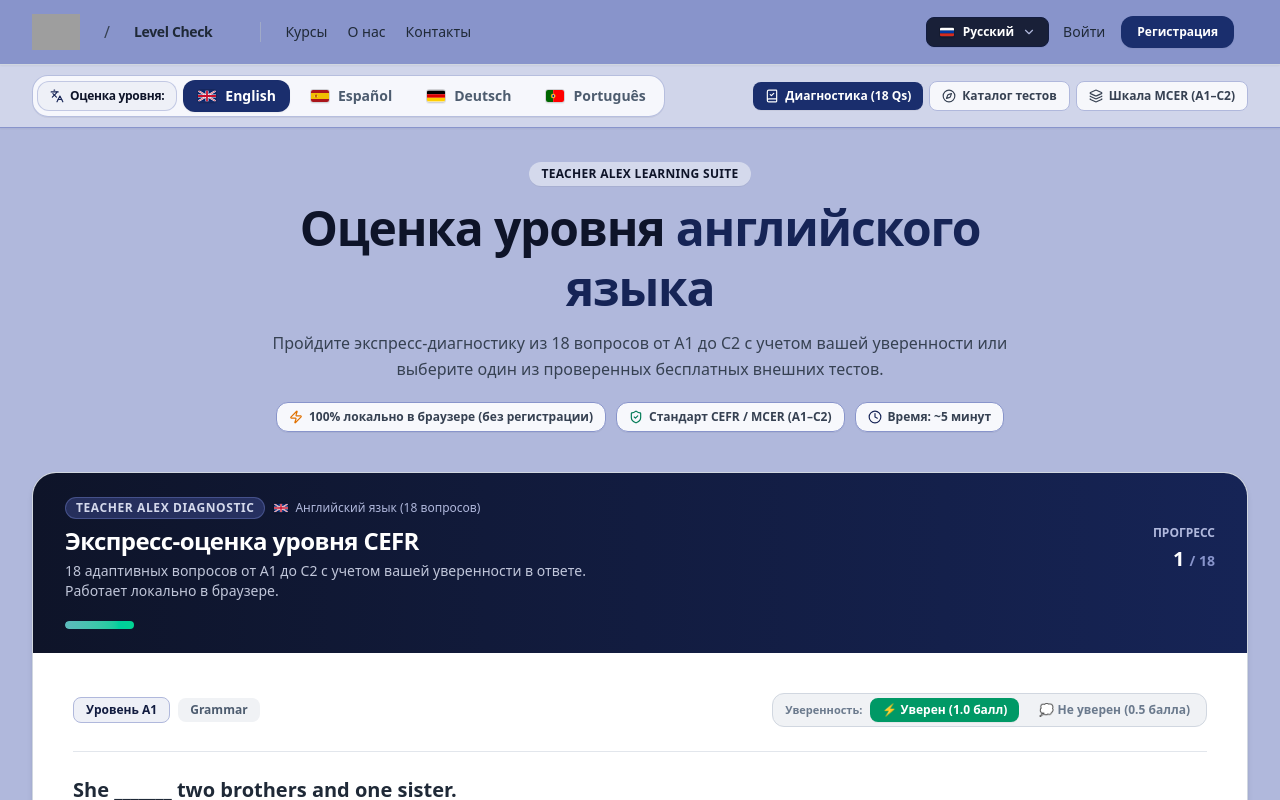
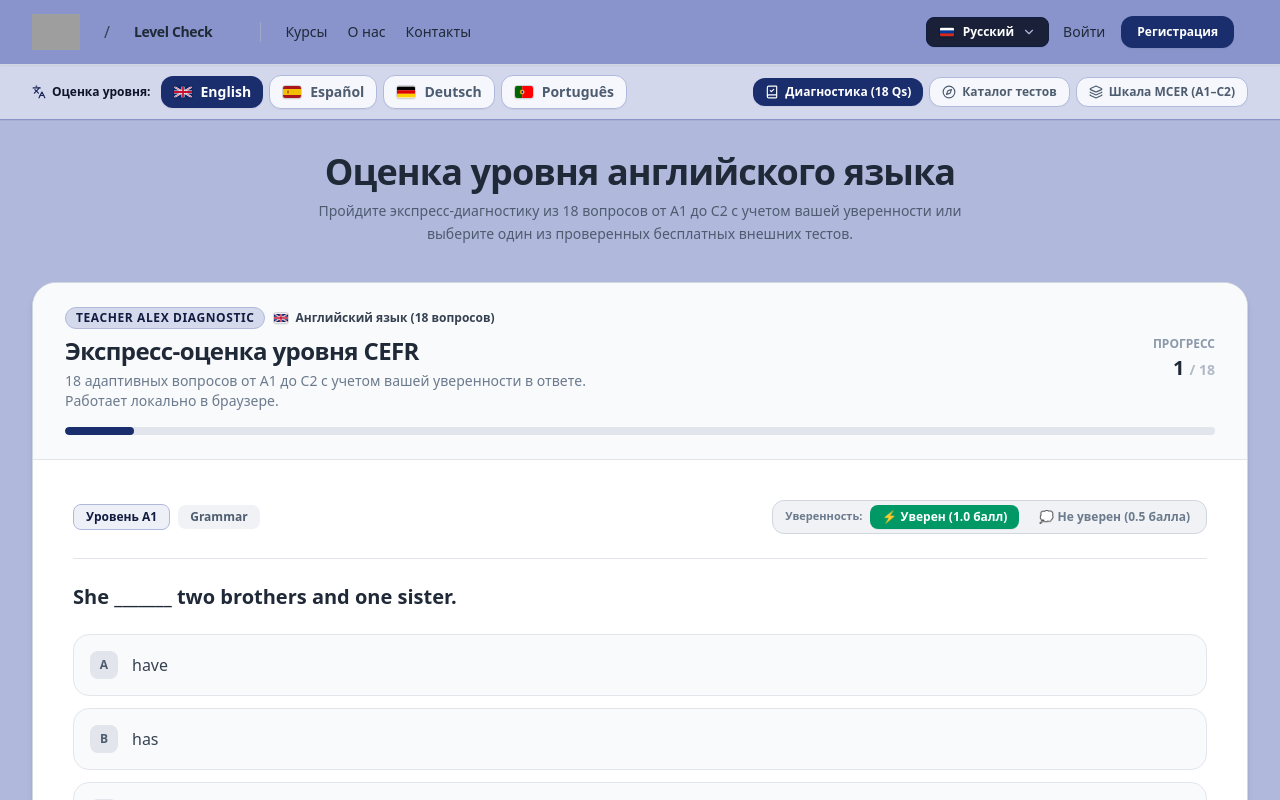
Before and after one commit to sibersky/level-check, a React (Vite) app: page / in a window 1280 px wide. Shown: the top 800 px of the page. Built offline with nearby package versions, Linux system fonts and the light colour scheme; grey boxes are pictures that could not be loaded.

Commit message:
style: align hero, language tabs, and quiz card styling with Story Maker and Poke Me On

```diff
--- a/src/App.tsx
+++ b/src/App.tsx
@@ -6,11 +6,6 @@ import { LanguageTabs, TargetLanguage } from './components/LanguageTabs';
 import { QuickEstimator } from './components/QuickEstimator';
 import { PlacementDirectory } from './components/PlacementDirectory';
 import { CefrGuide } from './components/CefrGuide';
-import {
-  ShieldCheck,
-  Clock,
-  Zap,
-} from 'lucide-react';
 
 export function App() {
   const [currentLocale, setCurrentLocale] = useState<'ru' | 'en' | 'es'>('ru');
@@ -65,27 +60,10 @@ export function App() {
 
   const heroContent = {
     ru: {
-      suite: 'TEACHER ALEX LEARNING SUITE',
-      titleEn: (
-        <>
-          Оценка уровня <span className="text-brand-700">английского языка</span>
-        </>
-      ),
-      titleEs: (
-        <>
-          Оценка уровня <span className="text-brand-700">испанского языка</span>
-        </>
-      ),
-      titleDe: (
-        <>
-          Оценка уровня <span className="text-brand-700">немецкого языка</span>
-        </>
-      ),
-      titlePt: (
-        <>
-          Оценка уровня <span className="text-brand-700">португальского языка</span>
-        </>
-      ),
+      titleEn: 'Оценка уровня английского языка',
+      titleEs: 'Оценка уровня испанского языка',
+      titleDe: 'Оценка уровня немецкого языка',
+      titlePt: 'Оценка уровня португальского языка',
       subtitleEn:
         'Пройдите экспресс-диагностику из 18 вопросов от A1 до C2 с учетом вашей уверенности или выберите один из проверенных бесплатных внешних тестов.',
       subtitleEs:
@@ -94,32 +72,12 @@ export function App() {
         'Пройдите экспресс-диагностику из 18 вопросов немецкого языка по стандарту CEFR (A1–C2) или выберите официальный тест Goethe-Institut, DW и Klett.',
       subtitlePt:
         'Пройдите экспресс-диагностику из 18 вопросов португальского языка (A1–C2) или выберите проверенные тесты Instituto Camões, Caminhos и Lenguia.',
-      badgePrivate: '100% локально в браузере (без регистрации)',
-      badgeStandard: 'Стандарт CEFR / MCER (A1–C2)',
-      badgeTime: 'Время: ~5 минут',
     },
     en: {
-      suite: 'TEACHER ALEX LEARNING SUITE',
-      titleEn: (
-        <>
-          Find Your Exact <span className="text-brand-700">English Level</span>
-        </>
-      ),
-      titleEs: (
-        <>
-          Find Your Exact <span className="text-brand-700">Spanish Level</span>
-        </>
-      ),
-      titleDe: (
-        <>
-          Find Your Exact <span className="text-brand-700">German Level</span>
-        </>
-      ),
-      titlePt: (
-        <>
-          Find Your Exact <span className="text-brand-700">Portuguese Level</span>
-        </>
-      ),
+      titleEn: 'Find Your English Level',
+      titleEs: 'Find Your Spanish Level',
+      titleDe: 'Find Your German Level',
+      titlePt: 'Find Your Portuguese Level',
       subtitleEn:
         'Take our calibrated 18-question CEFR diagnostic with confidence weighting, or choose from our curated directory of the best free online placement tests.',
       subtitleEs:
@@ -128,32 +86,12 @@ export function App() {
         'Take our calibrated 18-question German CEFR diagnostic test, or explore the most trusted official exams from Goethe-Institut, DW, and Klett.',
       subtitlePt:
         'Take our calibrated 18-question Portuguese CEFR diagnostic, or choose from our curated directory covering European and Brazilian Portuguese.',
-      badgePrivate: '100% Client-Side & Private (No sign-up)',
-      badgeStandard: 'CEFR / MCER Standard (A1–C2)',
-      badgeTime: 'Estimated Time: ~5 Mins',
     },
     es: {
-      suite: 'TEACHER ALEX LEARNING SUITE',
-      titleEn: (
-        <>
-          Evaluación de Nivel de <span className="text-brand-700">Inglés</span>
-        </>
-      ),
-      titleEs: (
-        <>
-          Descubre tu Nivel Exacto de <span className="text-brand-700">Español</span>
-        </>
-      ),
-      titleDe: (
-        <>
-          Descubre tu Nivel Exacto de <span className="text-brand-700">Alemán</span>
-        </>
-      ),
-      titlePt: (
-        <>
-          Descubre tu Nivel Exacto de <span className="text-brand-700">Portugués</span>
-        </>
-      ),
+      titleEn: 'Evaluación de Nivel de Inglés',
+      titleEs: 'Descubre tu Nivel de Español',
+      titleDe: 'Descubre tu Nivel de Alemán',
+      titlePt: 'Descubre tu Nivel de Portugués',
       subtitleEn:
         'Realiza nuestro diagnóstico calibrado de 18 preguntas MCER o explora las mejores pruebas oficiales de inglés en línea.',
       subtitleEs:
@@ -162,9 +100,6 @@ export function App() {
         'Realiza el diagnóstico de 18 preguntas de alemán según el marco MCER o explora las mejores pruebas oficiales del Goethe-Institut, DW y Klett.',
       subtitlePt:
         'Realiza el diagnóstico de 18 preguntas de portugués o explora pruebas acreditadas para portugués europeo y brasileño.',
-      badgePrivate: '100% local en navegador (sin registro)',
-      badgeStandard: 'Marco Europeo MCER (A1–C2)',
-      badgeTime: 'Duración: ~5 minutos',
     },
   }[currentLocale];
 
@@ -185,58 +120,39 @@ export function App() {
         currentLocale={currentLocale}
       />
 
-      {/* Hero Headline */}
-      <section className="pt-8 pb-4 px-4 sm:px-6 lg:px-8">
-        <div className="max-w-3xl mx-auto text-center space-y-3">
-          <span className="inline-flex items-center gap-1.5 px-3 py-1 rounded-full bg-brand-100 text-brand-900 text-xs font-bold tracking-wide uppercase shadow-2xs">
-            {heroContent.suite}
-          </span>
-
-          <h1 className="text-3xl sm:text-5xl font-black text-brand-900 tracking-tight leading-tight">
+      {/* Hero Headline matching Story Maker and Simply New visual style */}
+      <section className="pt-6 sm:pt-8 pb-3 px-4 sm:px-6 lg:px-8">
+        <div className="max-w-2xl mx-auto text-center space-y-2">
+          <h1 className="text-3xl sm:text-4xl font-extrabold text-neutral-900 tracking-tight">
             {quizLanguage === 'en' && heroContent.titleEn}
             {quizLanguage === 'es' && heroContent.titleEs}
             {quizLanguage === 'de' && heroContent.titleDe}
             {quizLanguage === 'pt' && heroContent.titlePt}
           </h1>
 
-          <p className="text-sm sm:text-base text-neutral-800 leading-relaxed font-normal">
+          <p className="text-sm text-neutral-700 leading-relaxed font-normal">
             {quizLanguage === 'en' && heroContent.subtitleEn}
             {quizLanguage === 'es' && heroContent.subtitleEs}
             {quizLanguage === 'de' && heroContent.subtitleDe}
             {quizLanguage === 'pt' && heroContent.subtitlePt}
           </p>
-
-          <div className="pt-2 flex flex-wrap items-center justify-center gap-2.5 text-xs font-semibold text-neutral-800">
-            <span className="flex items-center gap-1.5 px-3 py-1.5 rounded-xl bg-white/90 border border-brand-300 shadow-2xs">
-              <Zap className="w-3.5 h-3.5 text-amber-600" />
-              {heroContent.badgePrivate}
-            </span>
-            <span className="flex items-center gap-1.5 px-3 py-1.5 rounded-xl bg-white/90 border border-brand-300 shadow-2xs">
-              <ShieldCheck className="w-3.5 h-3.5 text-emerald-700" />
-              {heroContent.badgeStandard}
-            </span>
-            <span className="flex items-center gap-1.5 px-3 py-1.5 rounded-xl bg-white/90 border border-brand-300 shadow-2xs">
-              <Clock className="w-3.5 h-3.5 text-brand-700" />
-              {heroContent.badgeTime}
-            </span>
-          </div>
         </div>
       </section>
 
       {/* Main Content Sections */}
-      <main className="flex-grow w-full max-w-7xl mx-auto px-4 sm:px-6 lg:px-8 py-6 space-y-12">
+      <main className="flex-grow w-full max-w-7xl mx-auto px-4 sm:px-6 lg:px-8 py-4 sm:py-6 space-y-10">
         {/* Section A: Diagnostic Quiz */}
-        <section id="quick-quiz" className="scroll-mt-36">
+        <section id="quick-quiz" className="scroll-mt-32">
           <QuickEstimator language={quizLanguage} locale={currentLocale} />
         </section>
 
         {/* Section B: External Test Directory */}
-        <section id="directory" className="scroll-mt-36">
+        <section id="directory" className="scroll-mt-32">
           <PlacementDirectory language={quizLanguage} locale={currentLocale} />
         </section>
 
         {/* Section C: CEFR Guide */}
-        <section id="cefr-guide" className="scroll-mt-36">
+        <section id="cefr-guide" className="scroll-mt-32">
           <CefrGuide locale={currentLocale} />
         </section>
       </main>
--- a/src/components/LanguageTabs.tsx
+++ b/src/components/LanguageTabs.tsx
@@ -58,19 +58,17 @@ export const LanguageTabs: React.FC<LanguageTabsProps> = ({
   ];
 
   return (
-    <div className="sticky top-16 z-40 bg-[color:var(--color-brand-100)]/90 backdrop-blur-md border-b border-[color:var(--color-brand-300)] shadow-xs transition-all">
-      <div className="max-w-7xl mx-auto px-4 sm:px-6 lg:px-8 py-2.5">
-        <div className="flex flex-col lg:flex-row lg:items-center lg:justify-between gap-2.5">
-          {/* Main Language Switcher: "Placement & Level Check" header label + compact language buttons */}
-          <div className="flex items-center gap-1 sm:gap-1.5 p-1 rounded-2xl bg-white/80 border border-brand-200/90 shadow-2xs overflow-x-auto no-scrollbar">
-            {/* Header / Context Badge */}
-            <div className="flex items-center gap-1.5 px-3 py-1.5 rounded-xl bg-brand-50 text-brand-900 border border-brand-200/70 text-xs font-black tracking-tight shrink-0 select-none">
+    <div className="sticky top-16 z-40 bg-[color:var(--color-brand-100)]/95 backdrop-blur-md border-b border-[color:var(--color-brand-300)] shadow-2xs transition-all">
+      <div className="max-w-7xl mx-auto px-4 sm:px-6 lg:px-8 py-2">
+        <div className="flex flex-col sm:flex-row sm:items-center sm:justify-between gap-2.5">
+          {/* Main Language Switcher */}
+          <div className="flex items-center gap-1.5 overflow-x-auto no-scrollbar py-0.5">
+            <span className="text-xs font-bold text-brand-900 flex items-center gap-1.5 shrink-0 select-none mr-1">
               <Languages className="w-3.5 h-3.5 text-brand-700 shrink-0" />
               <span className="hidden sm:inline">{configByLocale.categoryPrefix}</span>
               <span className="sm:hidden">{configByLocale.shortCategoryPrefix}</span>
-            </div>
+            </span>
 
-            {/* Compact Language Selector Buttons */}
             {targetLanguages.map((lang) => {
               const isSelected = currentLanguage === lang.code;
               return (
@@ -78,10 +76,10 @@ export const LanguageTabs: React.FC<LanguageTabsProps> = ({
                   key={lang.code}
                   type="button"
                   onClick={() => onLanguageChange(lang.code)}
-                  className={`flex items-center gap-2 px-3 sm:px-3.5 py-1.5 rounded-xl text-xs sm:text-sm font-bold transition-all cursor-pointer whitespace-nowrap shrink-0 ${
+                  className={`flex items-center gap-2 px-3 py-1.5 rounded-xl text-xs sm:text-sm font-semibold transition-all cursor-pointer whitespace-nowrap shrink-0 ${
                     isSelected
                       ? 'bg-brand-600 text-white shadow-xs'
-                      : 'text-neutral-700 hover:text-brand-900 hover:bg-brand-100/60'
+                      : 'bg-white/80 hover:bg-white text-neutral-700 hover:text-neutral-900 border border-brand-200 shadow-2xs'
                   }`}
                   aria-pressed={isSelected}
                 >
@@ -93,14 +91,14 @@ export const LanguageTabs: React.FC<LanguageTabsProps> = ({
           </div>
 
           {/* Sub-Section Jump Pills */}
-          <div className="flex items-center gap-1.5 overflow-x-auto pb-0.5 lg:pb-0 text-xs font-semibold no-scrollbar shrink-0">
+          <div className="flex items-center gap-1.5 overflow-x-auto pb-0.5 sm:pb-0 text-xs font-semibold no-scrollbar shrink-0">
             <button
               type="button"
               onClick={() => onSectionClick('quick-quiz')}
-              className={`px-3 py-1.5 rounded-lg transition-all whitespace-nowrap cursor-pointer flex items-center gap-1.5 ${
+              className={`px-3 py-1.5 rounded-xl transition-all whitespace-nowrap cursor-pointer flex items-center gap-1.5 ${
                 activeSection === 'quick-quiz'
-                  ? 'bg-brand-600 text-white font-bold shadow-2xs'
-                  : 'bg-white/80 hover:bg-white text-neutral-800 border border-brand-200'
+                  ? 'bg-brand-600 text-white font-bold shadow-xs'
+                  : 'bg-white/80 hover:bg-white text-neutral-700 hover:text-neutral-900 border border-brand-200 shadow-2xs'
               }`}
             >
               <BookCheck className="w-3.5 h-3.5" />
@@ -110,10 +108,10 @@ export const LanguageTabs: React.FC<LanguageTabsProps> = ({
             <button
               type="button"
               onClick={() => onSectionClick('directory')}
-              className={`px-3 py-1.5 rounded-lg transition-all whitespace-nowrap cursor-pointer flex items-center gap-1.5 ${
+              className={`px-3 py-1.5 rounded-xl transition-all whitespace-nowrap cursor-pointer flex items-center gap-1.5 ${
                 activeSection === 'directory'
-                  ? 'bg-brand-600 text-white font-bold shadow-2xs'
-                  : 'bg-white/80 hover:bg-white text-neutral-800 border border-brand-200'
+                  ? 'bg-brand-600 text-white font-bold shadow-xs'
+                  : 'bg-white/80 hover:bg-white text-neutral-700 hover:text-neutral-900 border border-brand-200 shadow-2xs'
               }`}
             >
               <Compass className="w-3.5 h-3.5" />
@@ -123,10 +121,10 @@ export const LanguageTabs: React.FC<LanguageTabsProps> = ({
             <button
               type="button"
               onClick={() => onSectionClick('cefr-guide')}
-              className={`px-3 py-1.5 rounded-lg transition-all whitespace-nowrap cursor-pointer flex items-center gap-1.5 ${
+              className={`px-3 py-1.5 rounded-xl transition-all whitespace-nowrap cursor-pointer flex items-center gap-1.5 ${
                 activeSection === 'cefr-guide'
-                  ? 'bg-brand-600 text-white font-bold shadow-2xs'
-                  : 'bg-white/80 hover:bg-white text-neutral-800 border border-brand-200'
+                  ? 'bg-brand-600 text-white font-bold shadow-xs'
+                  : 'bg-white/80 hover:bg-white text-neutral-700 hover:text-neutral-900 border border-brand-200 shadow-2xs'
               }`}
             >
               <Layers className="w-3.5 h-3.5" />
--- a/src/components/QuickEstimator.tsx
+++ b/src/components/QuickEstimator.tsx
@@ -445,36 +445,36 @@ export const QuickEstimator: React.FC<QuickEstimatorProps> = ({ language, locale
 
   return (
     <div className="bg-white rounded-3xl border border-[color:var(--color-neutral-300)] shadow-md overflow-hidden transition-all">
-      {/* Quiz Header Bar in Teacher Alex Brand Palette */}
-      <div className="bg-gradient-to-r from-brand-900 via-brand-800 to-brand-700 px-6 sm:px-8 py-6 text-white">
+      {/* Quiz Header Bar matching Story Maker & Poke Me On clean light card style */}
+      <div className="bg-neutral-50/90 border-b border-neutral-200 px-6 sm:px-8 py-5 sm:py-6">
         <div className="flex flex-col sm:flex-row sm:items-center justify-between gap-4">
           <div>
             <div className="flex items-center gap-2 mb-1.5">
-              <span className="px-2.5 py-0.5 rounded-full bg-brand-500/40 border border-brand-400/50 text-brand-100 text-xs font-bold uppercase tracking-wider">
+              <span className="px-2.5 py-0.5 rounded-full bg-brand-100 text-brand-800 border border-brand-200 text-xs font-bold uppercase tracking-wider">
                 {t.badge}
               </span>
-              <span className="text-xs text-brand-200 font-medium inline-flex items-center gap-1.5">
+              <span className="text-xs text-neutral-600 font-medium inline-flex items-center gap-1.5">
                 <FlagIcon country={language} size="sm" />
                 {language === 'pt' && <FlagIcon country="br" size="sm" />}
-                <span>{t.langLabel[language]}</span>
+                <span className="font-semibold text-neutral-800">{t.langLabel[language]}</span>
               </span>
             </div>
-            <h2 className="text-xl sm:text-2xl font-black tracking-tight text-white">
+            <h2 className="text-xl sm:text-2xl font-extrabold tracking-tight text-neutral-900">
               {t.title}
             </h2>
-            <p className="text-xs sm:text-sm text-brand-100/90 mt-1 max-w-xl">
+            <p className="text-xs sm:text-sm text-neutral-600 mt-1 max-w-xl">
               {t.subtitle}
             </p>
           </div>
 
           {!isCompleted && (
-            <div className="text-right shrink-0">
-              <span className="text-xs uppercase font-bold text-brand-200 block mb-1">
+            <div className="text-left sm:text-right shrink-0">
+              <span className="text-xs uppercase font-bold text-neutral-500 block mb-0.5">
                 {t.progress}
               </span>
-              <span className="text-xl font-extrabold text-white">
+              <span className="text-xl font-extrabold text-neutral-900">
                 {currentIndex + 1}{' '}
-                <span className="text-sm font-semibold text-brand-300">/ {questions.length}</span>
+                <span className="text-sm font-semibold text-neutral-400">/ {questions.length}</span>
               </span>
             </div>
           )}
@@ -482,9 +482,9 @@ export const QuickEstimator: React.FC<QuickEstimatorProps> = ({ language, locale
 
         {/* Progress Bar */}
         {!isCompleted && (
-          <div className="mt-5 w-full bg-brand-950/50 rounded-full h-2 overflow-hidden">
+          <div className="mt-4 w-full bg-neutral-200 rounded-full h-2 overflow-hidden">
             <div
-              className="bg-gradient-to-r from-accent-400 to-emerald-400 h-full rounded-full transition-all duration-300"
+              className="bg-brand-600 h-full rounded-full transition-all duration-300"
               style={{ width: `${progressPercent}%` }}
             />
           </div>
```
